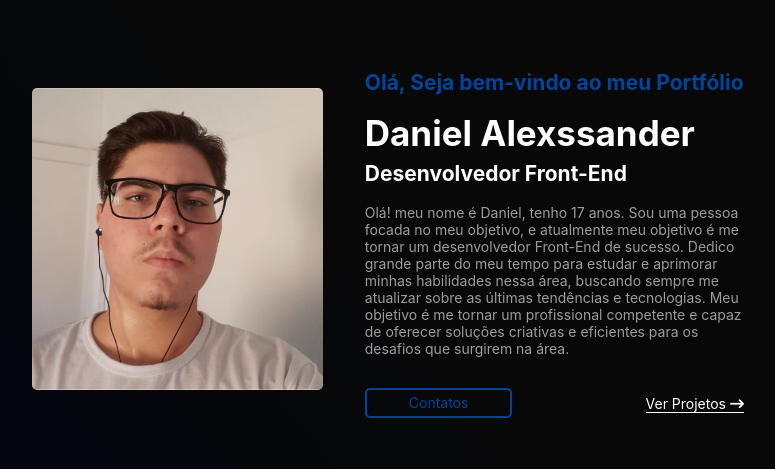
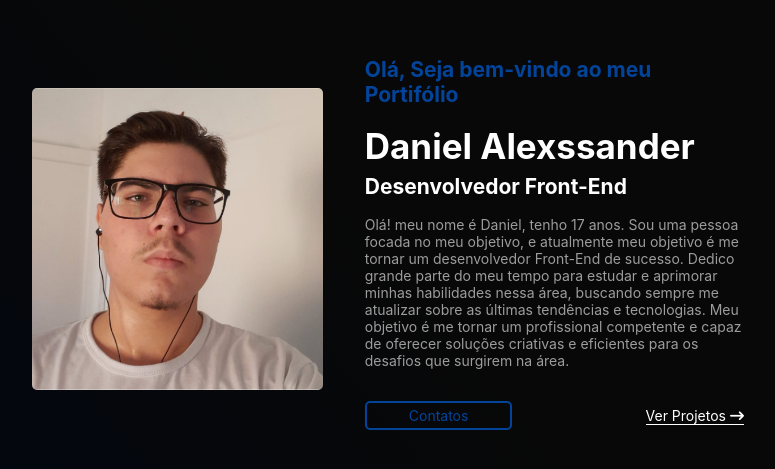
Before and after one commit to DanielAlexssander/Portfolio, a plain HTML site: page index.html in a window 1280 px wide. Shown: the part 161-630 px from the top of the page, without its empty margins (252-1027 px from the left). Drawn offline with Linux system fonts and the light colour scheme.

Commit message:
Update index.html

```diff
--- a/index.html
+++ b/index.html
@@ -12,7 +12,7 @@
     <div class="content">
         <img class="face-image" src="Images/Daniel.png" alt="">
         <div class="text-content">
-            <h2 class="welcome">Olá, Seja bem-vindo ao meu Portfólio</h2>
+            <h2 class="welcome">Olá, Seja bem-vindo ao meu Portifólio</h2>
             <h1>Daniel Alexssander</h1>
             <h2>Desenvolvedor Front-End</h2>
             <p>Olá! meu nome é Daniel, tenho 17 anos. Sou uma pessoa focada no meu objetivo, e atualmente meu objetivo é me tornar um desenvolvedor Front-End de sucesso. Dedico grande parte do meu tempo para estudar e aprimorar minhas habilidades nessa área, buscando sempre me atualizar sobre as últimas tendências e tecnologias. Meu objetivo é me tornar um profissional competente e capaz de oferecer soluções criativas e eficientes para os desafios que surgirem na área.</p>
```
